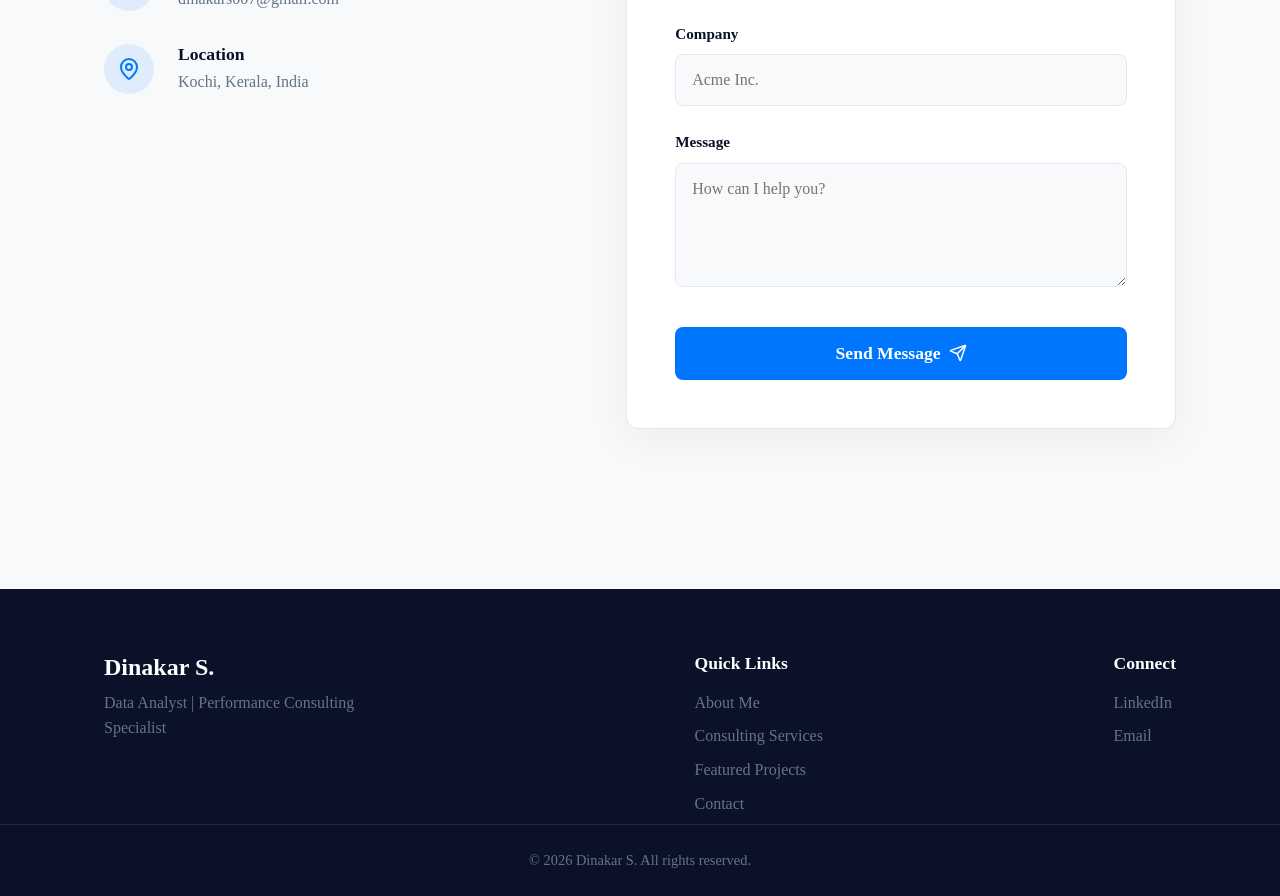
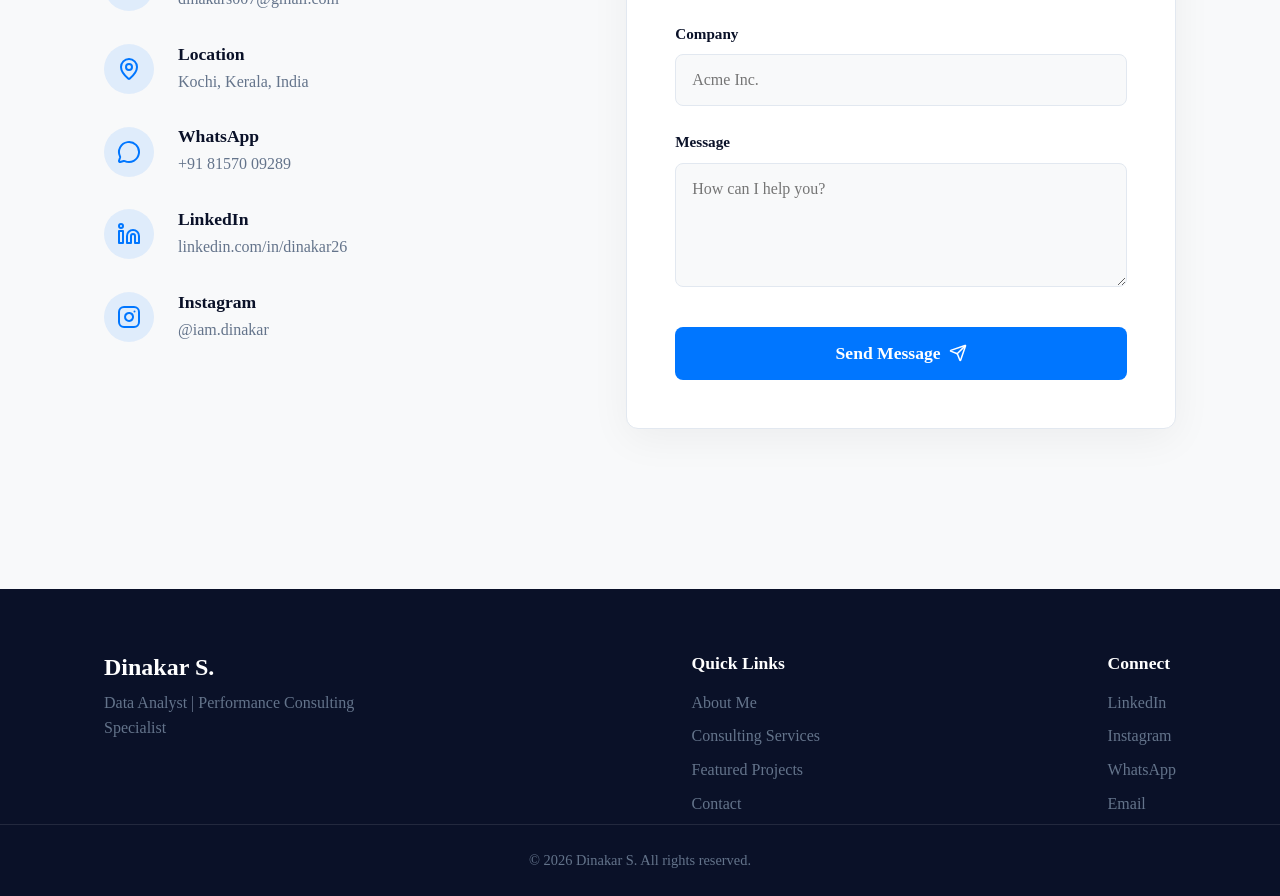
Before and after one commit to dinakardinu26/Dinakar-Personal-Portfolio, a Next.js app: page / in a window 1280 px wide. Shown: the part 8880-9776 px from the top of the page. Built offline with nearby package versions, Linux system fonts and the light colour scheme.

Commit message:
Enhancement: Add active social links to Footer and Contact page

```diff
--- a/src/components/Contact.js
+++ b/src/components/Contact.js
@@ -2,7 +2,7 @@
 
 import styles from "./Contact.module.css";
 import { useState } from "react";
-import { Mail, MapPin, Send } from "lucide-react";
+import { Mail, MapPin, Send, MessageCircle, Linkedin, Instagram } from "lucide-react";
 
 export default function Contact() {
   const [status, setStatus] = useState(null);
@@ -54,6 +54,27 @@ export default function Contact() {
                   <p>Kochi, Kerala, India</p>
                 </div>
               </div>
+              <div className={styles.infoItem}>
+                <div className={styles.iconWrapper}><MessageCircle size={24} /></div>
+                <div>
+                  <h4>WhatsApp</h4>
+                  <a href="https://wa.me/918157009289" target="_blank" rel="noopener noreferrer">+91 81570 09289</a>
+                </div>
+              </div>
+              <div className={styles.infoItem}>
+                <div className={styles.iconWrapper}><Linkedin size={24} /></div>
+                <div>
+                  <h4>LinkedIn</h4>
+                  <a href="https://www.linkedin.com/in/dinakar26/" target="_blank" rel="noopener noreferrer">linkedin.com/in/dinakar26</a>
+                </div>
+              </div>
+              <div className={styles.infoItem}>
+                <div className={styles.iconWrapper}><Instagram size={24} /></div>
+                <div>
+                  <h4>Instagram</h4>
+                  <a href="https://www.instagram.com/iam.dinakar?igsh=OG9tc2lieGg0OHBo&utm_source=qr" target="_blank" rel="noopener noreferrer">@iam.dinakar</a>
+                </div>
+              </div>
             </div>
           </div>
 
--- a/src/components/Footer.js
+++ b/src/components/Footer.js
@@ -21,7 +21,9 @@ export default function Footer() {
         <div className={styles.socials}>
           <h3>Connect</h3>
           <ul>
-            <li><a href="https://linkedin.com/in/dinakar26" target="_blank" rel="noopener noreferrer">LinkedIn</a></li>
+            <li><a href="https://www.linkedin.com/in/dinakar26/" target="_blank" rel="noopener noreferrer">LinkedIn</a></li>
+            <li><a href="https://www.instagram.com/iam.dinakar?igsh=OG9tc2lieGg0OHBo&utm_source=qr" target="_blank" rel="noopener noreferrer">Instagram</a></li>
+            <li><a href="https://wa.me/918157009289" target="_blank" rel="noopener noreferrer">WhatsApp</a></li>
             <li><a href="mailto:dinakars007@gmail.com">Email</a></li>
           </ul>
         </div>
```
